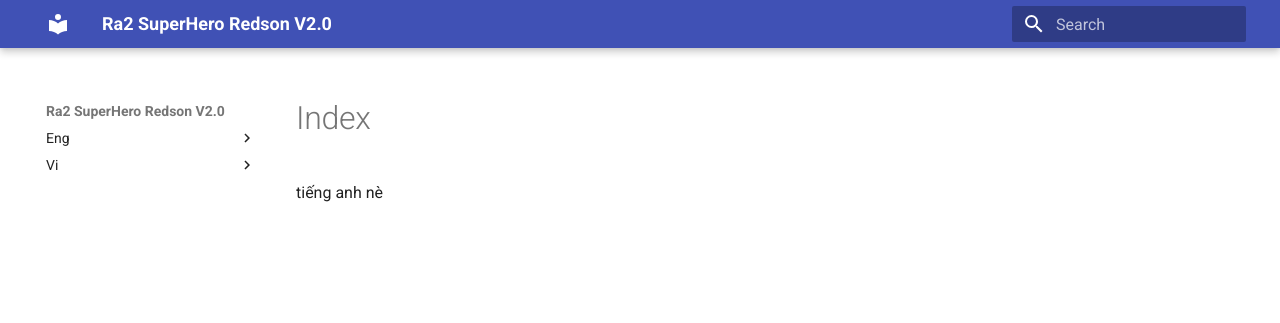
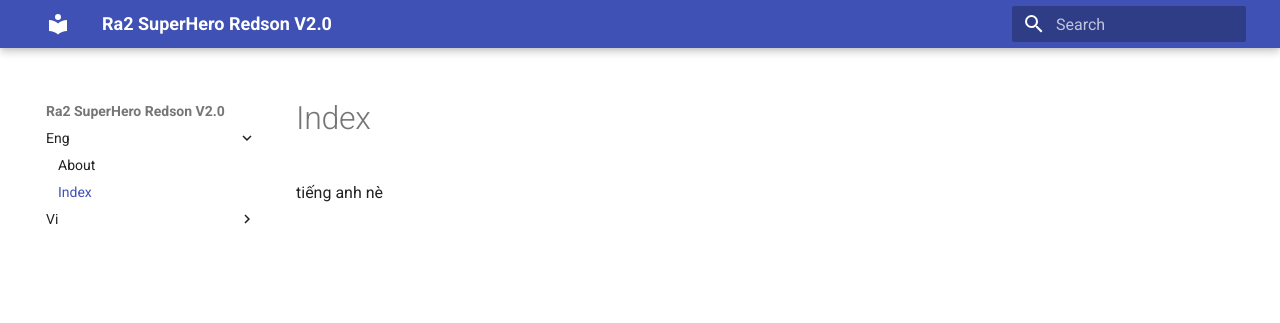
Before and after one commit to ra2redson/ra2redson.github.io, an MkDocs documentation site: the page built from docs/eng/index.md, in a window 1280 px wide. Shown: the top 323 px of the page. Built offline with MkDocs 1.6.1 and Material for MkDocs 9.7.7, drawn with Linux system fonts in a browser that asks for light colours.

Commit message:
🔄 Auto-update mkdocs.yml

```diff
--- a/mkdocs.yml
+++ b/mkdocs.yml
@@ -4,5 +4,6 @@ theme:
 nav:
 - Eng:
     About: eng/about.md
+    Index: eng/index.md
 - Vi:
     Index: vi/index.md
```
